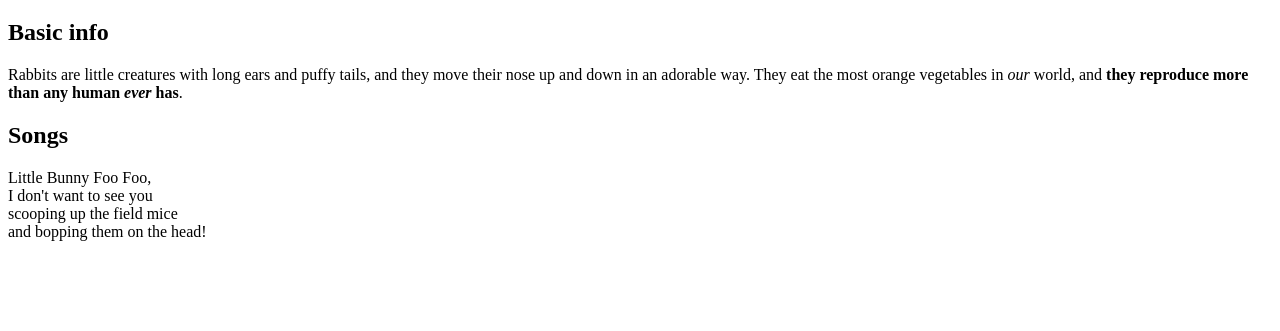
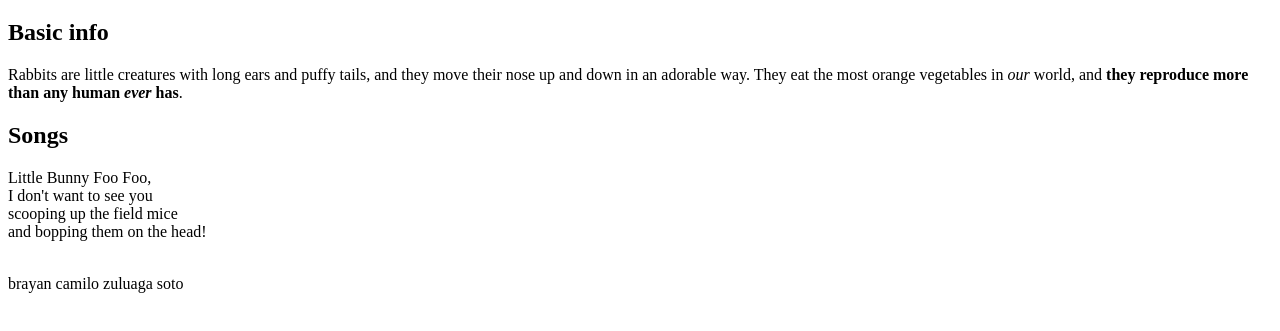
Before and after one commit to electronikzuluaga/electronikzuluaga.github.io, a plain HTML site: page index.html in a window 1280 px wide. Shown: the part 87-418 px from the top of the page. Drawn offline with Linux system fonts and the light colour scheme.

Commit message:
Update index.html

```diff
--- a/index.html
+++ b/index.html
@@ -19,7 +19,8 @@ Venta de partes electrónicas
     <p>Little Bunny Foo Foo, <br>
 I don't want to see you <br>
 scooping up the field mice <br>
-and bopping them on the head!</p>
+and bopping them on the head!</p><br>
+        brayan camilo zuluaga soto
 
     </body>
 </html>
```
